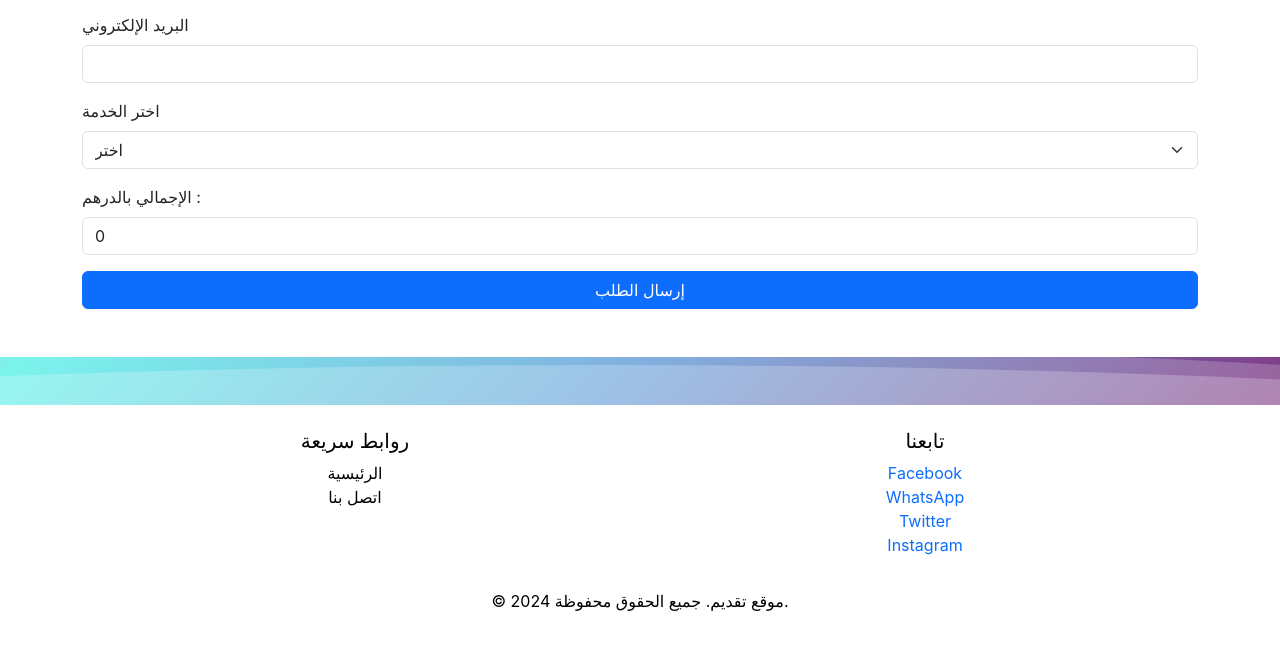
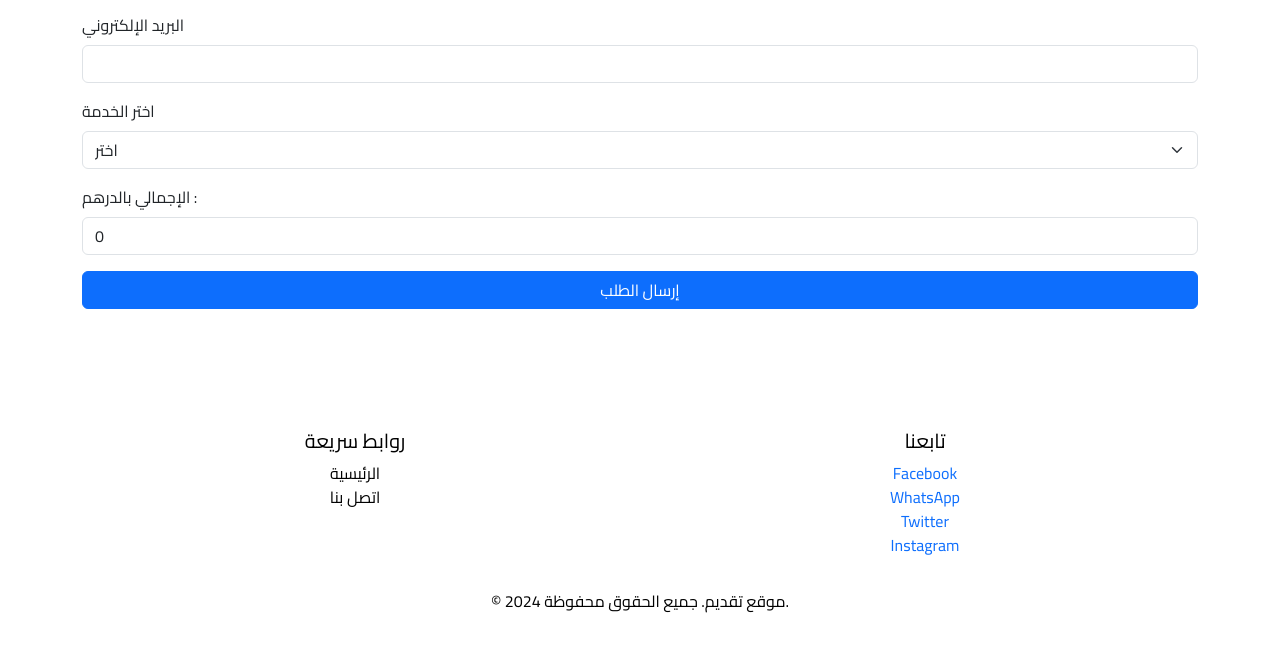
Before and after one commit to loxerdesign/nizarloxer, a plain HTML site: page index.html in a window 1280 px wide. Shown: the part 283-934 px from the top of the page. Drawn offline with nearby package versions, Linux system fonts and the light colour scheme; some packages are replaced by stand-ins of ours; a script that the page names is missing; a web font is replaced by a local one.

Commit message:
Update index.html

```diff
--- a/index.html
+++ b/index.html
@@ -365,82 +365,4 @@ document.getElementById('serviceForm').addEventListener('submit', function (even
     </script>
 
 </body>
-<body>
-    <div>
-       <div class="wave"></div>
-       <div class="wave"></div>
-       <div class="wave"></div>
-    </div>
-  </body>
-  <style>
-    body {
-margin: auto;
-font-family: -apple-system, BlinkMacSystemFont, sans-serif;
-overflow: auto;
-background: linear-gradient(315deg, rgba(101,0,94,1) 3%, rgba(60,132,206,1) 38%, rgba(48,238,226,1) 68%, rgba(255,25,25,1) 98%);
-animation: gradient 15s ease infinite;
-background-size: 400% 400%;
-background-attachment: fixed;
-}
-
-@keyframes gradient {
-0% {
-    background-position: 0% 0%;
-}
-50% {
-    background-position: 100% 100%;
-}
-100% {
-    background-position: 0% 0%;
-}
-}
-
-.wave {
-background: rgb(255 255 255 / 25%);
-border-radius: 1000% 1000% 0 0;
-position: fixed;
-width: 200%;
-height: 12em;
-animation: wave 10s -3s linear infinite;
-transform: translate3d(0, 0, 0);
-opacity: 0.8;
-bottom: 0;
-left: 0;
-z-index: -1;
-}
-
-.wave:nth-of-type(2) {
-bottom: -1.25em;
-animation: wave 18s linear reverse infinite;
-opacity: 0.8;
-}
-
-.wave:nth-of-type(3) {
-bottom: -2.5em;
-animation: wave 20s -1s reverse infinite;
-opacity: 0.9;
-}
-
-@keyframes wave {
-2% {
-    transform: translateX(1);
-}
-
-25% {
-    transform: translateX(-25%);
-}
-
-50% {
-    transform: translateX(-50%);
-}
-
-75% {
-    transform: translateX(-25%);
-}
-
-100% {
-    transform: translateX(1);
-}
-}
-  </style>
 </html>
```
